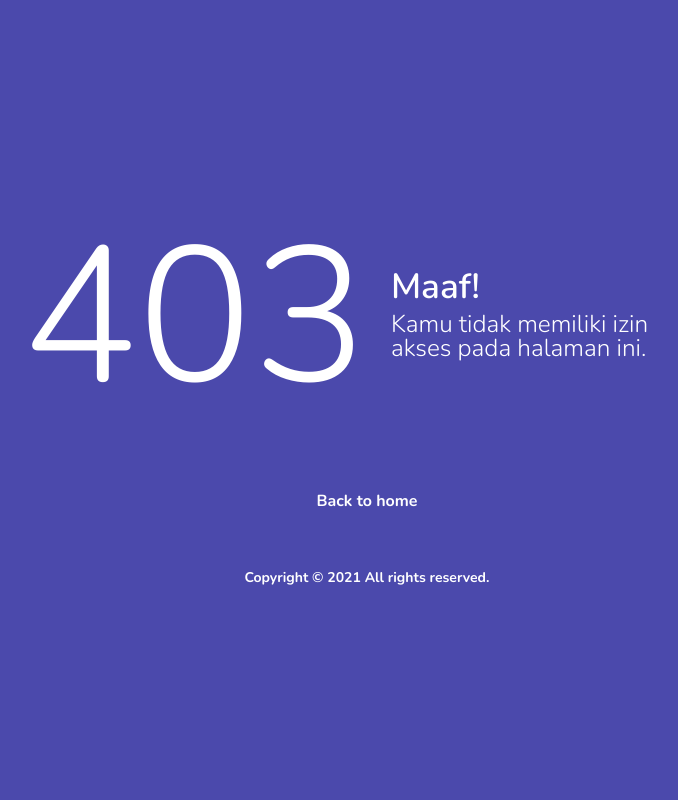
After one commit to yendrapriambada/analisis_cabor, a CodeIgniter app: page /analisis_cabor/index.php/auth/c_blocked/index in a window 1280 px wide. The commit adds this page. Shown: the whole page, without its empty margins (273-951 px from the left). Run offline with CodeIgniter, Linux system fonts and the light colour scheme; style sheets or scripts are compiled from the project's sources; some libraries are stand-ins or nearby versions.

Commit message:
blocked access to controller admin from others role

```diff
--- a/application/config/autoload.php
+++ b/application/config/autoload.php
@@ -1,5 +1,5 @@
 <?php
-defined('BASEPATH') OR exit('No direct script access allowed');
+defined('BASEPATH') or exit('No direct script access allowed');
 
 /*
 | -------------------------------------------------------------------
@@ -58,7 +58,7 @@ $autoload['packages'] = array();
 |
 |	$autoload['libraries'] = array('user_agent' => 'ua');
 */
-$autoload['libraries'] = array('database','pagination','session','calendar','table','form_validation','cart');
+$autoload['libraries'] = array('database', 'pagination', 'session', 'calendar', 'table', 'form_validation', 'cart');
 
 /*
 | -------------------------------------------------------------------
@@ -89,7 +89,7 @@ $autoload['drivers'] = array();
 |
 |	$autoload['helper'] = array('url', 'file');
 */
-$autoload['helper'] = array('url','file','form','text','date','captcha','string','html','security');
+$autoload['helper'] = array('url', 'file', 'form', 'text', 'date', 'captcha', 'string', 'html', 'security');
 
 /*
 | -------------------------------------------------------------------
--- a/application/controllers/admin/C_detail_status.php
+++ b/application/controllers/admin/C_detail_status.php
@@ -9,6 +9,9 @@ class C_detail_status extends CI_Controller
 
         if (!$this->session->userdata('role_id')) {
             redirect('auth/C_Login');
+        }
+        if (!($this->session->userdata('role_id') === 1)) {
+            redirect('auth/C_blocked');
         }
 
         $this->load->library('form_validation');
--- /dev/null
+++ b/application/controllers/auth/C_blocked.php
@@ -0,0 +1,13 @@
+<?php
+defined('BASEPATH') or exit('No direct script access allowed');
+
+class C_blocked extends CI_Controller
+{
+    public function index()
+    {
+        $data = array(
+            'title' => '403 Akses Diblokir'
+        );
+        $this->load->view('auth/v_blocked', $data);
+    }
+}
--- a/application/controllers/auth/C_register.php
+++ b/application/controllers/auth/C_register.php
@@ -37,10 +37,9 @@ class C_register extends CI_Controller
 			$this->load->view('auth/v_register', $data);
 		} else {
 			// check isGuest checked
-			var_dump($this->input->post('isGuest', true));
-			die;
+
 			if ($this->input->post('isGuest', true) === 'on') {
-				$roleId = 0;
+				$roleId = 3;
 				$isActive = 1;
 			} else {
 				$roleId = 2;
--- a/application/views/admin/v_detail_status.php
+++ b/application/views/admin/v_detail_status.php
@@ -14,7 +14,7 @@ atau bisa sekalian di push (langsung di save di github secara online nya) -->
 
 <!-- oiya login duluu ke github di VS CODE NYA  -->
 
-kalau dah login kita coba lagi commit & push
+<!-- kalau dah login kita coba lagi commit & push -->
 
 <head>
   <!-- Required meta tags -->
--- /dev/null
+++ b/application/views/auth/v_blocked.php
@@ -0,0 +1,51 @@
+<!DOCTYPE html>
+<html lang="en">
+
+<head>
+    <!-- Required meta tags -->
+    <meta charset="utf-8">
+    <meta name="viewport" content="width=device-width, initial-scale=1, shrink-to-fit=no">
+
+    <!-- CSS -->
+    <?php $this->load->view('layout/import_css') ?>
+    <!-- end CSS -->
+</head>
+
+<body>
+    <div class="container-scroller">
+        <div class="container-fluid page-body-wrapper full-page-wrapper">
+            <div class="content-wrapper d-flex align-items-center text-center error-page bg-primary">
+                <div class="row flex-grow">
+                    <div class="col-lg-7 mx-auto text-white">
+                        <div class="row align-items-center d-flex flex-row">
+                            <div class="col-lg-6 text-lg-right pr-lg-4">
+                                <h1 class="display-1 mb-0">403</h1>
+                            </div>
+                            <div class="col-lg-6 error-page-divider text-lg-left pl-lg-4">
+                                <h2>Maaf!</h2>
+                                <h3 class="font-weight-light">Kamu tidak memiliki izin akses pada halaman ini.</h3>
+                            </div>
+                        </div>
+                        <div class="row mt-5">
+                            <div class="col-12 text-center mt-xl-2">
+                                <a class="text-white font-weight-medium" href="<?php echo base_url() . 'user/C_index_user/beranda' ?>">Back to home</a>
+                            </div>
+                        </div>
+                        <div class="row mt-5">
+                            <div class="col-12 mt-xl-2">
+                                <p class="text-white font-weight-medium text-center">Copyright &copy; 2021 All rights reserved.</p>
+                            </div>
+                        </div>
+                    </div>
+                </div>
+            </div>
+            <!-- content-wrapper ends -->
+        </div>
+        <!-- page-body-wrapper ends -->
+    </div>
+    <!-- javascript -->
+    <?php $this->load->view('layout/javascript') ?>
+    <!-- end javascript -->
+</body>
+
+</html>
```
Also changed, not shown: application/controllers/admin/C_manage_user.php (+8 -4 lines), application/controllers/admin/C_set_role.php (+7 -3 lines), application/controllers/user/C_data_anak.php (+8 -6 lines), application/controllers/user/C_index_user.php (+4 -3 lines).
